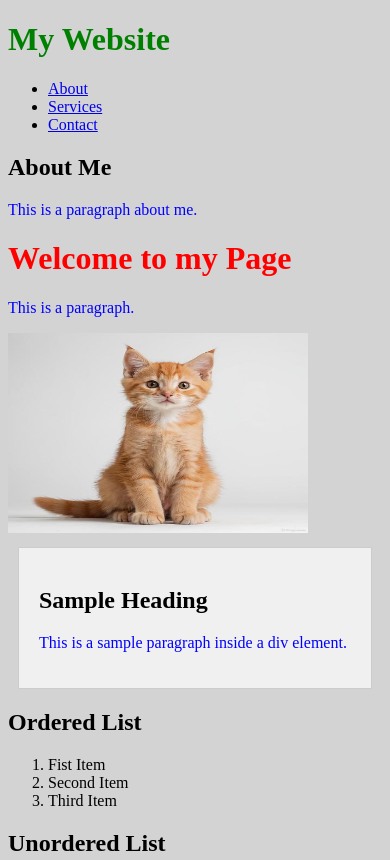
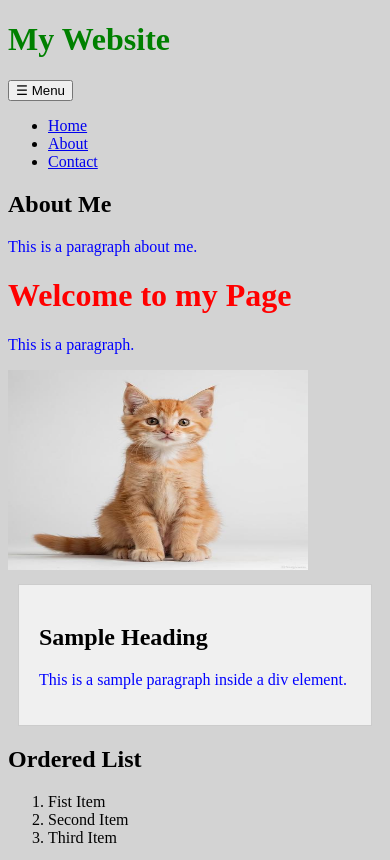
Before and after one commit to ashadayib1/website_dev_course_autumn_2026, a plain HTML site: page WS_05/index.html in a window 390 px wide. Shown: the top 860 px of the page. Drawn offline with Linux system fonts and the light colour scheme.

Commit message:
Refactor navigation structure for improved responsiveness and accessibility

```diff
--- a/WS_05/index.html
+++ b/WS_05/index.html
@@ -16,14 +16,16 @@
 
     <header>
         <h1>My Website</h1>
-        <nav>
 
-    <ul>
-      <li><a href="#about">About</a></li>
-      <li><a href="#services">Services</a></li>
-      <li><a href="#contact">Contact</a></li>
-    </ul>
-        </nav>
+        <nav class="responsive-nav">
+      <button class="menu-toggle">☰ Menu</button>
+      <ul class="nav-list">
+        <li><a href="#">Home</a></li>
+        <li><a href="#">About</a></li>
+        <li><a href="#">Contact</a></li>
+      </ul>
+    </nav>
+
     </header>
 
     <main>
```
